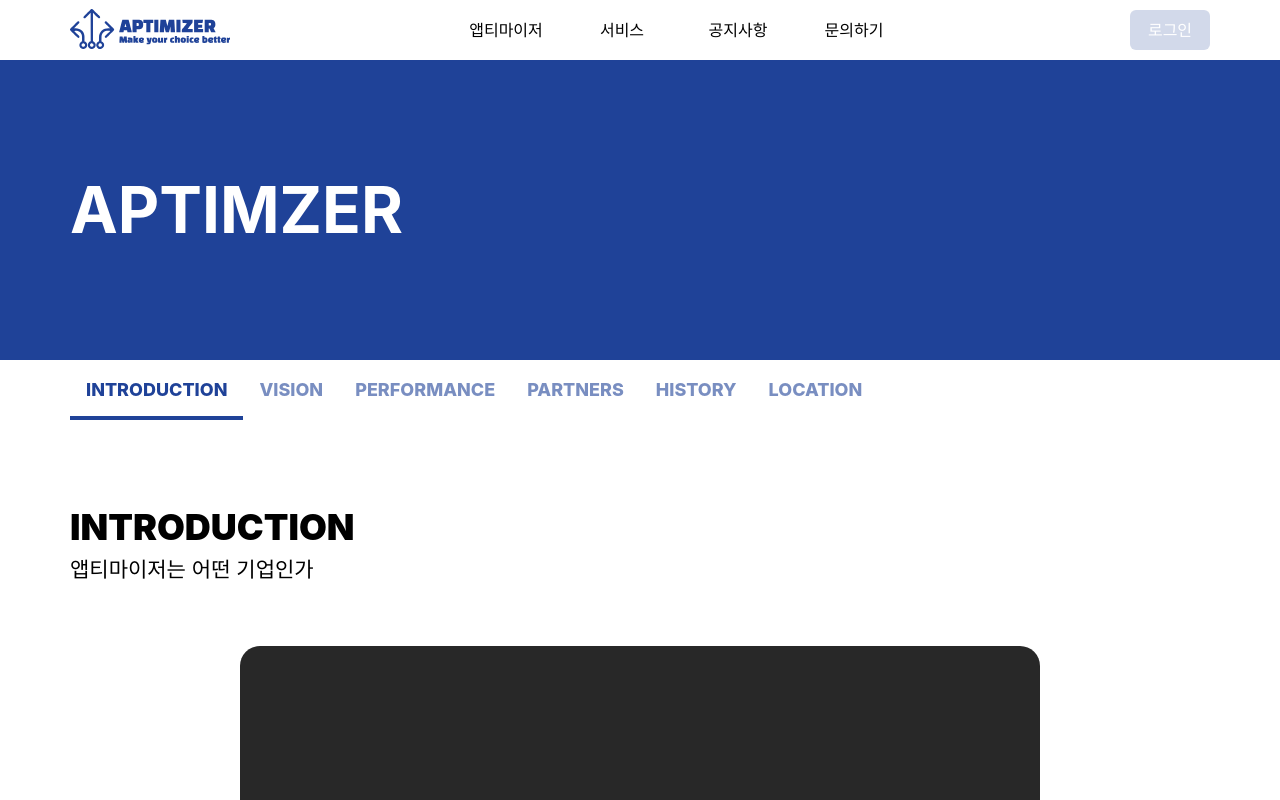
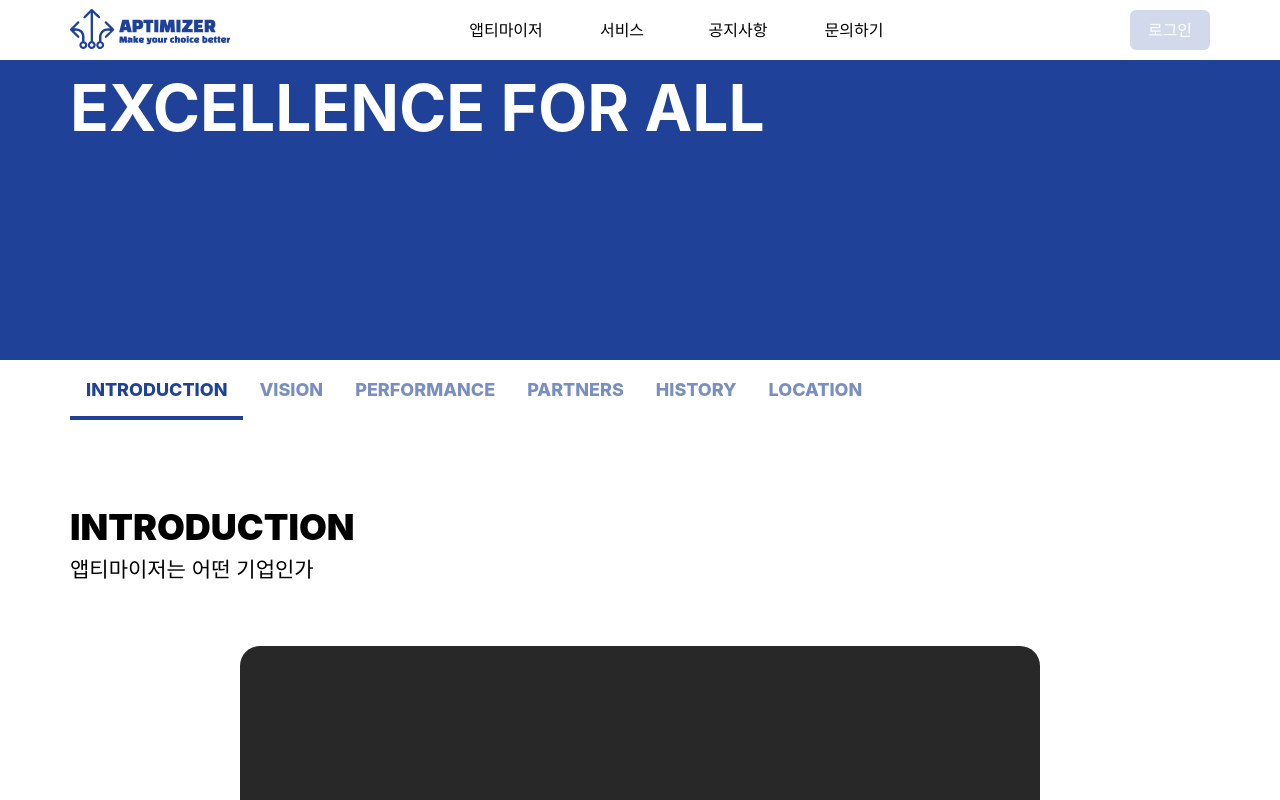
Before and after one commit to aptimizer-co/aptimizer, a Next.js app: page /about in a window 1280 px wide. Shown: the top 800 px of the page. Built offline with nearby package versions, Linux system fonts and the light colour scheme; a web font is replaced by a local one.

Commit message:
[🗼마크업] `BannerSection`에 `Container` 컴포넌트 적용

```diff
--- a/src/app/about/_sections/BannerSection/BannerSection.tsx
+++ b/src/app/about/_sections/BannerSection/BannerSection.tsx
@@ -1,11 +1,12 @@
+import { Container } from "@/src/components";
 import s from "./BannerSection.module.css";
 
 const BannerSection = () => {
   return (
     <div className={s.banner}>
-      <div className={`${s.container} ${s.bannerInnerContainer}`}>
-        <span className={s.bannerTitle}>APTIMZER</span>
-      </div>
+      <Container style={s.container}>
+        <span className={s.bannerTitle}>EXCELLENCE FOR ALL</span>
+      </Container>
     </div>
   );
 };
```
